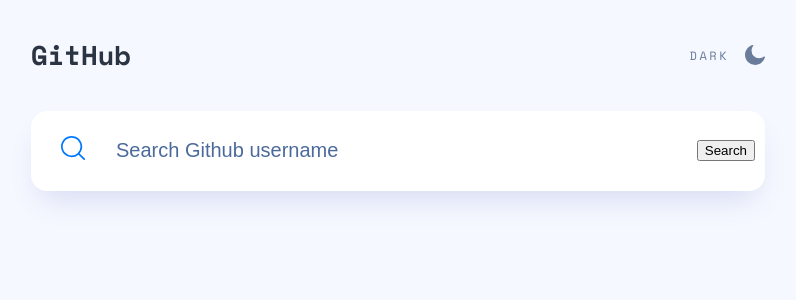
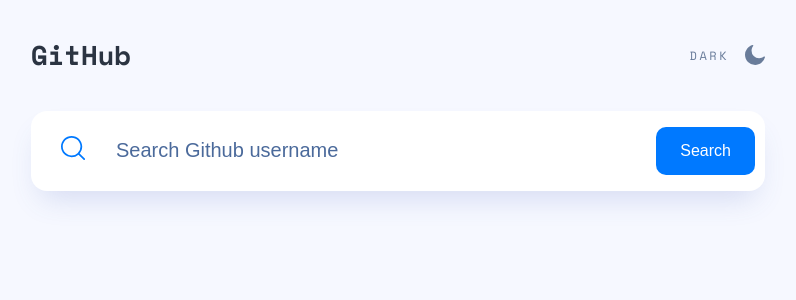
Before and after one commit to ParvinMusayev/Github-User-Finder, a React (Vite) app: page / in a window 1280 px wide. Shown: the top 300 px of the page, without its empty margins (242-1038 px from the left). Built offline with nearby package versions, Linux system fonts and the light colour scheme.

Commit message:
feat: Add Button component

```diff
--- /dev/null
+++ b/src/components/Button/Button.module.scss
@@ -0,0 +1,14 @@
+.button {
+    padding: 12px 24px;
+    border-radius: 10px;
+    border: none;
+    background-color: var(--main-color);
+    color: var(--white);
+    font-size: 1rem;
+    line-height: 1.5;
+    cursor: pointer;
+
+    &:hover {
+        background-color: var(--main-color-hover);
+    }
+}
--- /dev/null
+++ b/src/components/Button/index.tsx
@@ -0,0 +1,19 @@
+import React from 'react'
+
+//style
+import css from './Button.module.scss'
+
+interface IButtonProps {
+    children: React.ReactNode;
+    onClick?: React.MouseEventHandler<HTMLButtonElement>
+}
+
+const Button: React.FC<IButtonProps> = ({ children, onClick }) => {
+    return (
+        <button className={css.button} onClick={onClick}>
+            {children}
+        </button>
+    )
+}
+
+export default Button
--- a/src/components/Search/index.tsx
+++ b/src/components/Search/index.tsx
@@ -6,7 +6,15 @@
 //icons
 import { ReactComponent as SearchIcon } from "../../assets/icon-search.svg";
 
-const Search: React.FC = () => {
+//components
+import { Button } from "../index";
+
+interface ISearchProps {
+    hasError?: boolean;
+    onSubmit?: (text: string) => void;
+}
+
+const Search: React.FC<ISearchProps> = ({ hasError, onSubmit }) => {
     return (
         <form>
             <div className={css.search}>
@@ -21,7 +29,10 @@
                     placeholder="Search Github username"
                 />
 
-        <button>Search</button>
+                {hasError && <div className={css.error}>No result</div>}
+                <Button >
+                    Search
+                </Button>
             </div>
         </form>
     );
--- a/src/components/index.ts
+++ b/src/components/index.ts
@@ -2,3 +2,4 @@
 export {default as Header} from './Header'
 export {default as ThemeSwitcher} from './ThemeSwitcher'
 export {default as Search} from './Search'
+export {default as Button} from './Button'
```
Also changed, not shown: src/components/Search/Search.module.scss (line endings or trailing spaces). Lines whose indentation alone changed are shown as unchanged.
